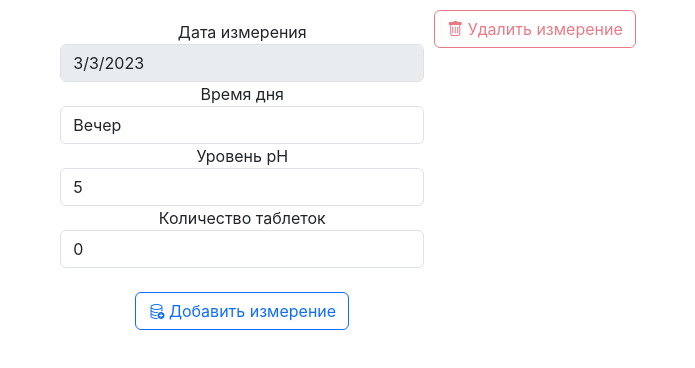
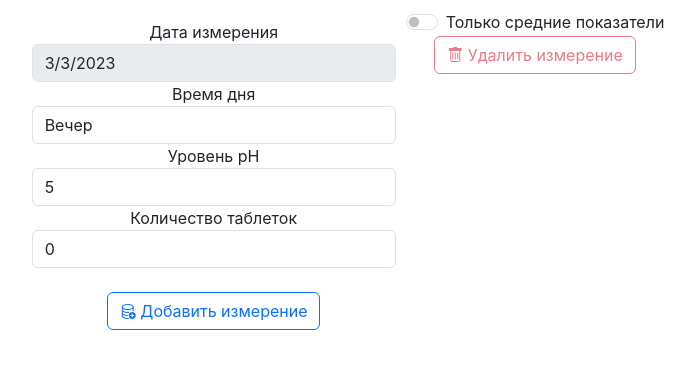
Before and after one commit to barkev2009/blemaren, a React (Create React App) app in the folder client/: page / in a window 1280 px wide. Shown: the top 368 px of the page, without its empty margins (297-992 px from the left). Built offline with nearby package versions, Linux system fonts and the light colour scheme; no server answers.

Commit message:
added avg toggle

```diff
--- a/client/src/components/MeasureTable.js
+++ b/client/src/components/MeasureTable.js
@@ -1,6 +1,6 @@
 import React, { memo, useEffect } from 'react';
 import { useDispatch, useSelector } from 'react-redux';
-import { getMeasures, deleteMeasure } from './../redux/tableSlice';
+import { getMeasures, deleteMeasure, setAvgOnly } from './../redux/tableSlice';
 import CycleContainer from './containers/CycleContainer'
 
 const MeasureTable = memo(
@@ -9,6 +9,7 @@ const MeasureTable = memo(
     const dispatch = useDispatch();
     const dateSplitData = useSelector(state => state.measures.structuredData);
     const chosenMeasure = useSelector(state => state.measures.chosenMeasure);
+    const avgOnly = useSelector(state => state.measures.avgOnly);
 
     useEffect(
       () => {
@@ -20,8 +21,16 @@ const MeasureTable = memo(
       dispatch(deleteMeasure(chosenMeasure))
     }
 
+    const toggleHandler = () => {
+      dispatch(setAvgOnly(!avgOnly))
+    }
+
     return (
       <div>
+        <div className="form-check form-switch">
+          <input className="form-check-input" type="checkbox" id="flexSwitchCheckDefault" onChange={toggleHandler} />
+            <label className="form-check-label" htmlFor="flexSwitchCheckDefault">Только средние показатели</label>
+        </div>
         <button type="button" className="btn btn-outline-danger" disabled={chosenMeasure === null} onClick={deleteHandler}><i className="bi bi-trash"></i>{`  Удалить измерение`}</button>
         <div className='measure_table_container'>{dateSplitData.map(item => <CycleContainer key={`cycle_${item.cycle}`} cycle={item.cycle} cycleData={item.cycleData} />)}</div>
       </div>
--- a/client/src/components/containers/AverageContainer.js
+++ b/client/src/components/containers/AverageContainer.js
@@ -1,7 +1,11 @@
-import React, { memo} from 'react'
+import React, { memo } from 'react'
+import { useSelector } from 'react-redux';
+import { enums } from '../../enums';
 
 const AverageContainer = memo(
     ({ cycleData, cycle }) => {
+
+        const avgOnly = useSelector(state => state.measures.avgOnly);
 
         const morning_phs = cycleData.map(item => item.data.filter(measure => measure.day_time === 'MORNING')[0]?.ph_level).filter(x => x !== undefined);
         const avg_morning_ph = (morning_phs.reduce((a, b) => a + b, 0) / morning_phs.length).toFixed(1);
@@ -29,23 +33,27 @@ const AverageContainer = memo(
 
         return (
             <div>
-                <h5>Средние показатели</h5>
+                {!avgOnly ? <h5>Средние показатели</h5> : <h5>{`${cycleData[0].date} - ${cycleData[cycleData.length - 1].date}`}</h5>}
                 <div className='date_flex'>
                     <div>
+                        {avgOnly && <div>Время дня</div>}
                         <div>Уровень pH</div>
                         <div>Количество таблеток</div>
                     </div>
                     <div className='morning_col'>
+                        {avgOnly && <div>{enums.MORNING}</div>}
                         {avg_morning_ph !== 'NaN' && <div><b>{avg_morning_ph}</b></div>}
                         {avg_morning_pills !== 'NaN' && <div><b>{avg_morning_pills}</b></div>}
                         {cycle !== 0 && avg_evening_ph !== 'NaN' && avg_morning_ph !== 'NaN' && iconHandler(Number(avg_evening_ph))}
                     </div>
                     <div className='day_col'>
+                        {avgOnly && <div>{enums.DAY}</div>}
                         {avg_day_ph !== 'NaN' && <div><b>{avg_day_ph}</b></div>}
                         {avg_day_pills !== 'NaN' && <div><b>{avg_day_pills}</b></div>}
                         {cycle !== 0 && avg_morning_ph !== 'NaN' && avg_day_ph !== 'NaN' && iconHandler(Number(avg_morning_ph))}
                     </div>
                     <div className='evening_col'>
+                        {avgOnly && <div>{enums.EVENING}</div>}
                         {avg_evening_ph !== 'NaN' && <div><b>{avg_evening_ph}</b></div>}
                         {avg_evening_pills !== 'NaN' && <div><b>{avg_evening_pills}</b></div>}
                         {cycle !== 0 && avg_day_ph !== 'NaN' && avg_evening_ph !== 'NaN' && iconHandler(Number(avg_day_ph))}
--- a/client/src/components/containers/CycleContainer.js
+++ b/client/src/components/containers/CycleContainer.js
@@ -1,12 +1,16 @@
 import React, { memo } from 'react'
+import { useSelector } from 'react-redux'
 import AverageContainer from './AverageContainer'
 import DateContainer from './DateContainer'
 
 const CycleContainer = memo(
   ({ cycleData, cycle }) => {
+
+    const avgOnly = useSelector(state => state.measures.avgOnly);
+
     return (
       <div className='cycle_container'>
-        {cycleData.map(
+        {!avgOnly && cycleData.map(
           (item, idx) => <DateContainer key={idx} dateData={item} />
         )}
         <AverageContainer cycle={cycle} cycleData={cycleData} />
--- a/client/src/redux/tableSlice.js
+++ b/client/src/redux/tableSlice.js
@@ -32,10 +32,13 @@ export const sortByObject = sortBy.reduce((a, c, i) => {
 
 const measureSlice = createSlice({
   name: 'measures',
-  initialState: { raw: [], structuredData: [], chosenMeasure: null },
+  initialState: { raw: [], structuredData: [], chosenMeasure: null, avgOnly: false },
   reducers: {
     setChosenMeasure(state, action) {
       state.chosenMeasure = action.payload
+    },
+    setAvgOnly(state, action) {
+      state.avgOnly = action.payload
     }
   },
   extraReducers: (builder) => {
@@ -129,6 +132,6 @@ const measureSlice = createSlice({
 
 // Extract the action creators object and the reducer
 const { reducer } = measureSlice
-export const { setChosenMeasure } = measureSlice.actions
+export const { setChosenMeasure, setAvgOnly } = measureSlice.actions
 // Export the reducer, either as a default or named export
 export default reducer
--- a/client/src/styles.css
+++ b/client/src/styles.css
@@ -38,7 +38,7 @@ code {
   /* width: 40vw; */
   padding: 10px;
   overflow-y: scroll;
-  height: 90vh;
+  height: 85vh;
 }
 
 .measure_table_container::-webkit-scrollbar {
@@ -86,3 +86,7 @@ code {
 .cycle_container:last-child {
   border: none;
 }
+
+.form-check-input {
+  cursor: pointer;
+}
```
Also changed, not shown: 1 other file (tests, documents, lock files or other folders).
